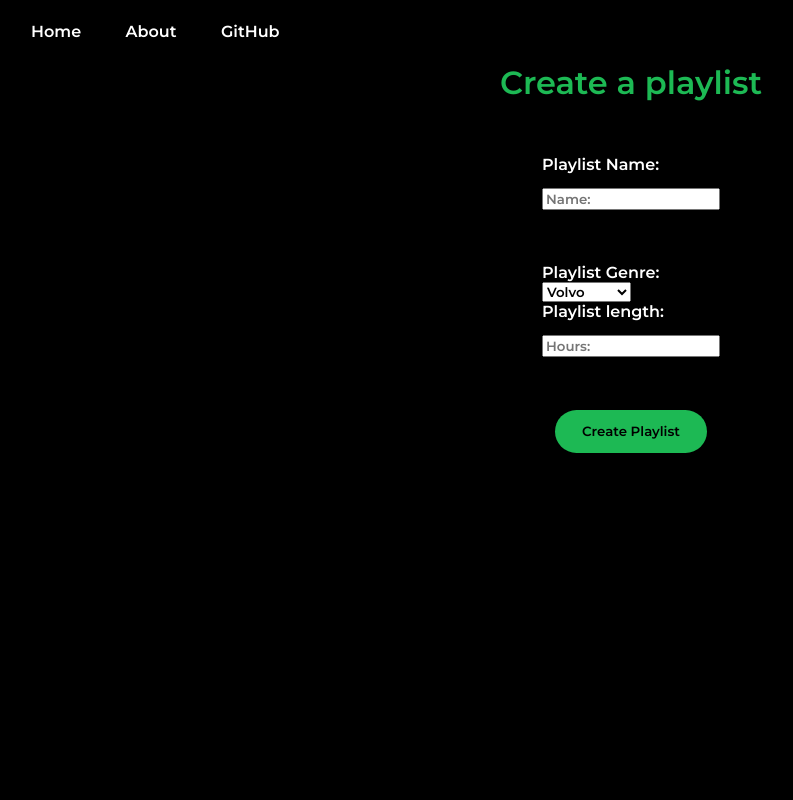
After one commit to ed423/Flightify, a Flask app: template templates/generate_playlist.html in a window 1280 px wide. The commit adds this page. Shown: the whole page, without its empty margins (9-802 px from the left). Run offline with Flask 2, Linux system fonts and the light colour scheme; the template is opened without the code that fills it, so the values that code supplies are empty.

Commit message:
implement playlist creation automated functionality

```diff
--- a/app.py
+++ b/app.py
@@ -3,6 +3,7 @@ from flask import Flask, url_for, redirect, render_template, session, request, r
 from flask_session import Session
 from dotenv import load_dotenv
 import spotipy
+import json
 from spotipy.oauth2 import SpotifyOAuth
 import os
 
@@ -44,21 +45,70 @@ def success():
     token_info = sp_oauth.get_access_token(code)
     print('saving token info to session...')
     session[token_key] = token_info
-    return redirect(url_for('flights', external=True))
+    # return redirect(url_for('playlist', external=True))
+    return render_template('generate_playlist.html')
 
-@app.route("/flights")
-def flights():
+# @app.route("/playlist")
+# def playlist():
+#     sp_oauth = create_spotify_oauth()
+#     sp = spotipy.Spotify(auth_manager=sp_oauth)
+
+#     available_genres = sp.recommendation_genre_seeds()
+#     genre_list = available_genres['genres']
+#     # print(genre_list)
+
+#     recommendation = get_recommendation('pop')
+#     id = recommendation['tracks'][0]['id']
+#     name = recommendation['tracks'][0]['name']
+#     time = recommendation['tracks'][0]['duration_ms']
+#     print(recommendation['tracks'][0]['id'], '\n', recommendation['tracks'][0]['name'], '\n', recommendation['tracks'][0]['duration_ms'])
+#     return "got recommended tracks"
+
+# Initiates playlist generation
+@app.route("/generate", methods=['GET', 'POST'])
+def generate():
     sp_oauth = create_spotify_oauth()
     sp = spotipy.Spotify(auth_manager=sp_oauth)
-    results = sp.current_user_playlists(limit=20)
-    for i, item in enumerate(results['items']):
-        print("%d %s" % (i, item['name']))
-    return "Got playlists"
+    name = request.form['name']
+    genre = request.form['genre']
+    length = request.form['length']
+    length_in_ms = int(length) * 60 * 60 * 1000
+    # print(length_in_ms)
 
-# Initiates playlist generation
-@app.route("/generate")
-def generate():
-    pass
+    playlist = create_playlist(name)
+    playlist_id = playlist["id"]
+    time_so_far = 0
+
+    while time_so_far < length_in_ms:
+        recommendations = sp.recommendations(seed_genres=[genre], limit=1)
+        recommended_track_id = recommendations['tracks'][0]['id']
+        track_id_as_array = [recommended_track_id]
+        time_so_far += recommendations['tracks'][0]['duration_ms']
+        sp.playlist_add_items(playlist_id=playlist_id, items=track_id_as_array)
+        print(time_so_far)
+
+    return "generated playlist"
+
+@app.route("/about")
+def about():
+    return render_template('about.html')
+
+# Helper functions
 
 def create_spotify_oauth():
     return SpotifyOAuth(client_id=client_id, client_secret=client_secret, redirect_uri=url_for('success', _external=True), scope=scope)
+
+def create_playlist(name):
+    sp_oauth = create_spotify_oauth()
+    sp = spotipy.Spotify(auth_manager=sp_oauth)
+
+    uid = sp.me()['id']
+    playlist = sp.user_playlist_create(user=uid, name=name)
+    return playlist
+
+def get_recommendation(genre):
+    sp_oauth = create_spotify_oauth()
+    sp = spotipy.Spotify(auth_manager=sp_oauth)
+
+    recommendations = sp.recommendations(seed_genres=[genre], limit=1)
+    return recommendations['tracks'][0]['duration_ms']
--- /dev/null
+++ b/static/generate_playlist.css
@@ -0,0 +1,120 @@
+@import url('https://fonts.googleapis.com/css2?family=Montserrat:wght@600&display=swap');
+
+* {
+    font-family: 'Montserrat', sans-serif;
+    box-sizing: border-box;
+}
+
+body {
+    display: flex;
+    /* border: 10px solid red; */
+    height: 100vh;
+    margin: 0;
+    padding: 0;
+    background-color: black;
+}
+
+.container {
+    width: 100%;
+    /* border: 10px solid green; */
+    display: flex;
+    flex-direction: column;
+}
+
+.navbar {
+    box-sizing: border-box;
+    float: left;
+    /* border: 10px solid red; */
+    width: 100%;
+    margin-top: 1.4em;
+}
+
+.navbar a {
+    margin-left: 40px;
+    text-decoration: none;
+    color: white;
+}
+
+.navbar a:hover {
+    animation: navbar_fade_in 0.3s forwards;
+}
+
+.input-container {
+    box-sizing: border-box;
+    width: 100%;
+    height: 100%;
+    display: flex;
+    bottom: 0;
+    padding: 0;
+    /* border: 10px solid white; */
+    display: flex;
+    flex-direction: column;
+    align-items: center;
+}
+
+.form {
+    margin-top: 2em;
+}
+
+.form input {
+    margin-bottom: 4em;
+}
+
+.form p {
+    color: white;
+}
+
+.title {
+    color: #1DB954;
+}
+
+.button-container {
+    display: flex;
+    justify-content: center;
+}
+
+label, input {
+    display: block;
+    color: white;
+}
+
+input {
+    margin-top: 1em;
+}
+
+button {
+    display: block;
+    border: none;
+    color: black;
+    background-color: #1DB954;
+    text-decoration: none;
+    padding: 1em;
+    padding-left: 2em;
+    padding-right: 2em;
+    border-radius: 2em;
+}
+
+button:hover {
+    cursor: pointer;
+    animation: button-hover 0.2s forwards;
+}
+
+.inputbox {
+    color: black;
+}
+
+/* Animations */
+@keyframes navbar_fade_in {
+    from {
+        color: white;
+    }
+
+    to {
+        color: rgba(255, 255, 255, 0.791);
+    }
+}
+
+@keyframes button-hover {
+    from { background-color: #1DB954; }
+    to { background-color: #5ef593;}
+}
--- /dev/null
+++ b/templates/generate_playlist.html
@@ -0,0 +1,49 @@
+<!DOCTYPE html>
+<html lang="en">
+<head>
+  <meta charset="UTF-8">
+  <meta http-equiv="X-UA-Compatible" content="IE=edge">
+  <meta name="viewport" content="width=device-width, initial-scale=1.0">
+  <title>Document</title>
+  <link rel="stylesheet" href="../static/generate_playlist.css">
+</head>
+<body>
+  <div class="container">
+    <div class="navbar">
+      <a href="{{ url_for('index') }}">Home</a>
+      <a href="{{ url_for('about') }}">About</a>
+      <a href="https://github.com/ed423/Flightify" target="_blank">GitHub</a>
+    </div>
+
+    <div class="input-container">
+      <h1 class="title">Create a playlist</h1>
+      <form action="{{ url_for('generate') }}" class="form" method="POST">
+        <!-- Playlist name -->
+        <label>
+          Playlist Name:
+          <input type="text" name="name" id="name" placeholder="Name:" required class="inputbox">
+        </label>
+        <!-- Genre -->
+        <label>
+          Playlist Genre: <br>
+          <!-- <input type="text" name="genre" id="name" placeholder="Genre:" required class="inputbox"> -->
+          <select name="genre" id="genres">
+            <option value="volvo">Volvo</option>
+            <option value="saab">Saab</option>
+            <option value="mercedes">Mercedes</option>
+            <option value="audi">Audi</option>
+          </select>
+        </label>
+        <!-- Playlist length -->
+        <label>
+          Playlist length:
+          <input type="number" name="length" id="name" placeholder="Hours:" required class="inputbox">
+        </label>
+        <div class="button-container">
+          <button type="submit">Create Playlist</button>
+        </div>
+      </form>
+    </div>
+  </div>
+</body>
+</html>
```
Also changed, not shown: static/index.css (renamed from static/styles.css, +36 -3 lines), templates/about.html (added, +12 -0 lines), templates/index.html (+6 -1 lines), 7 other files.
